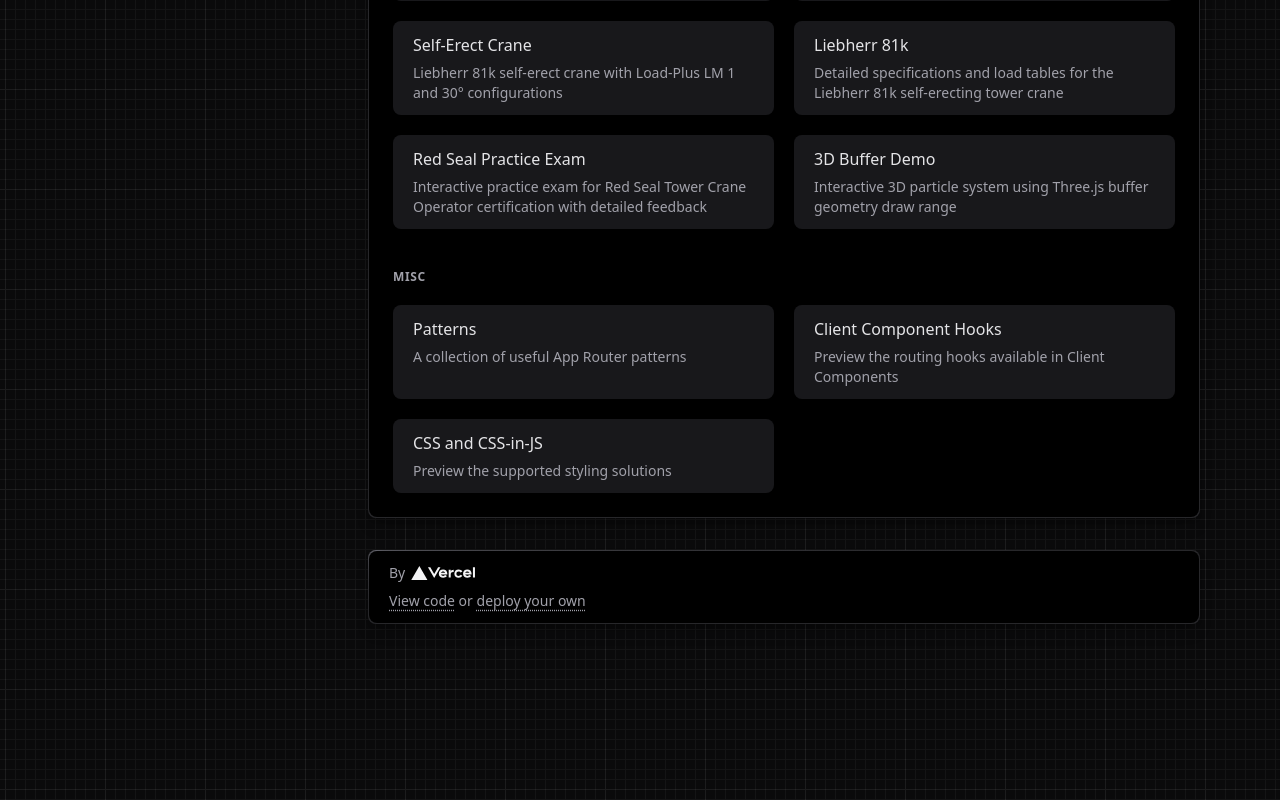
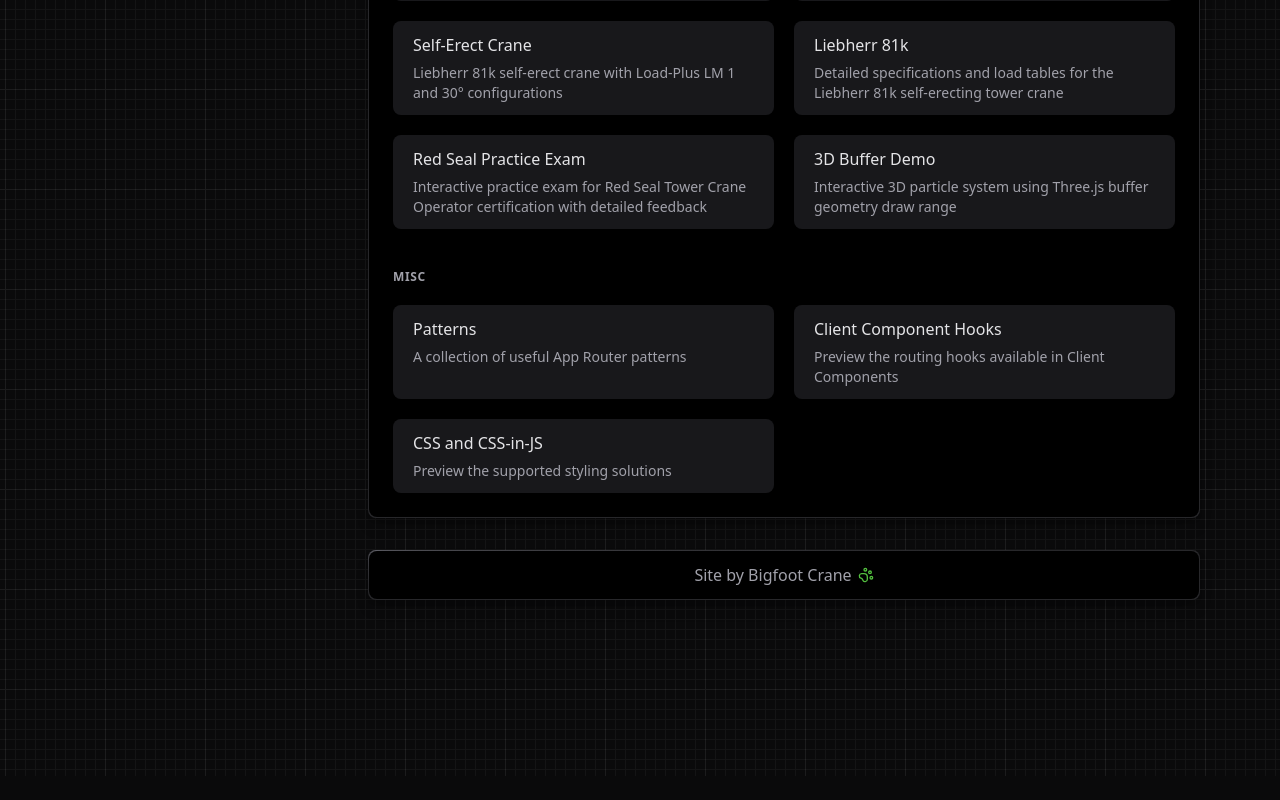
Before and after one commit to ArsCodeAmatoria/lilfoot, a Next.js app: page / in a window 1280 px wide. Shown: the part 1116-1916 px from the top of the page. After the commit the page ends 1892 px from the top, so only its background shows below. Built offline with nearby package versions, Linux system fonts and the light colour scheme.

Commit message:
Update footer to show 'Site by Bigfoot Crane' with paw icon

```diff
--- a/ui/byline.tsx
+++ b/ui/byline.tsx
@@ -1,35 +1,18 @@
-import { VercelLogo } from '#/ui/vercel-logo';
+import { PawPrint } from 'lucide-react';
 
 export default function Byline() {
   return (
     <div className="rounded-lg bg-vc-border-gradient p-px shadow-lg shadow-black/20">
       <div className="flex flex-col justify-between space-y-2 rounded-lg bg-black p-3.5 lg:px-5 lg:py-3">
-        <div className="flex items-center gap-x-1.5">
-          <div className="text-sm text-gray-400">By</div>
-          <a href="https://vercel.com" title="Vercel">
-            <div className="w-16 text-gray-100 hover:text-gray-50">
-              <VercelLogo />
-            </div>
-          </a>
-        </div>
-
-        <div className="text-sm text-gray-400">
+        <div className="flex items-center justify-center">
           <a
-            className="underline decoration-dotted underline-offset-4 transition-colors hover:text-gray-300"
-            href="https://github.com/vercel/app-playground"
+            className="flex items-center gap-1.5 text-gray-400 transition-colors hover:text-gray-300"
+            href="https://bigfootcrane.com/"
             target="_blank"
             rel="noreferrer"
           >
-            View code
-          </a>
-          {' or '}
-          <a
-            className="underline decoration-dotted underline-offset-4 transition-colors hover:text-gray-300"
-            href="https://vercel.com/templates/next.js/app-directory"
-            target="_blank"
-            rel="noreferrer"
-          >
-            deploy your own
+            <span>Site by Bigfoot Crane</span>
+            <PawPrint size={16} className="text-highlight" />
           </a>
         </div>
       </div>
```
